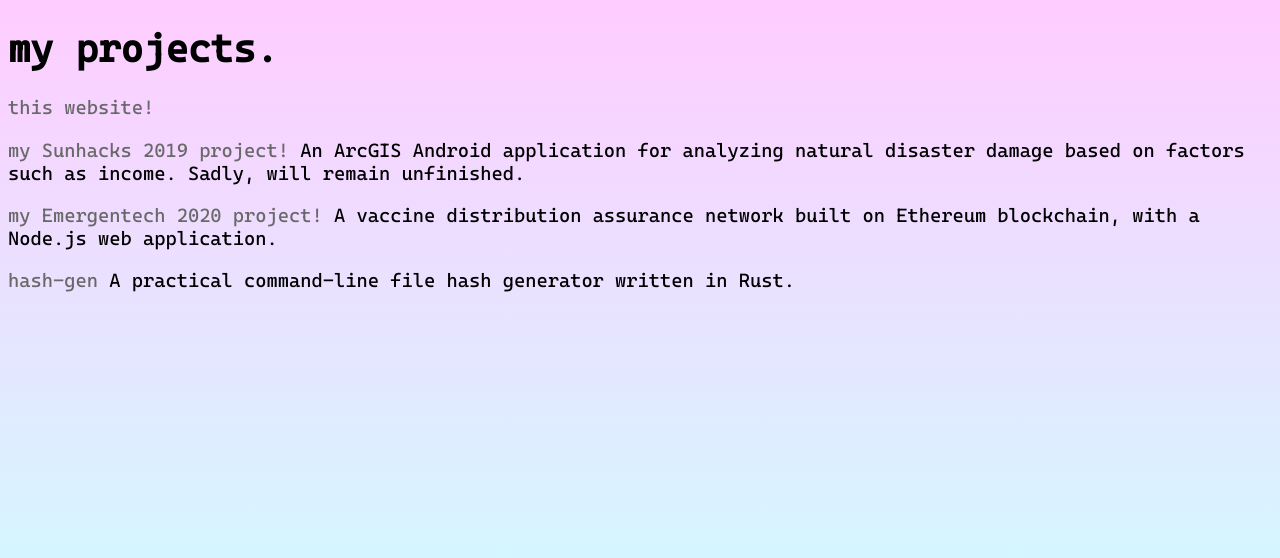
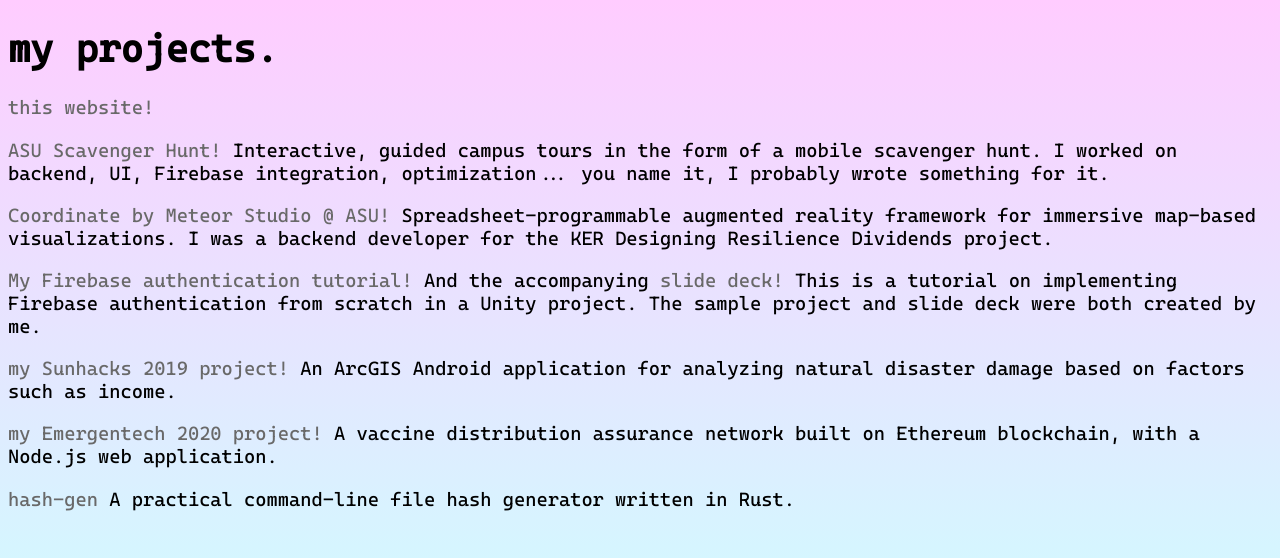
Before and after one commit to jfarabee/jfarabee.github.io, a plain HTML site: page projects.html in a window 1280 px wide. Drawn offline with Linux system fonts and the light colour scheme; files whose address does not match are found by name.

Commit message:
updated for 2021
got up to a lot this year! just new content updates for now.

```diff
--- a/projects.html
+++ b/projects.html
@@ -10,15 +10,37 @@
     <body>
         <h1><code>my projects.</code></h1>
         <p>
-            <a href="https://github.com/jfarabee/jfarabee.github.io">
-                this website!
-            </a>
+          <a href="https://github.com/jfarabee/jfarabee.github.io">
+            this website!
+          </a>
+        </p>
+        <p>
+          <a href="https://xr.asu.edu/scavenger">
+            ASU Scavenger Hunt!
+          </a>
+          Interactive, guided campus tours in the form of a mobile scavenger hunt. I worked on backend, UI, Firebase integration, optimization... you name it, I probably wrote something for it.
+        </p>
+        <p>
+          <a href="https://meteor.ame.asu.edu/projects/coordinate/">
+            Coordinate by Meteor Studio @ ASU!
+          </a>
+           Spreadsheet-programmable augmented reality framework for immersive map-based visualizations. I was a backend developer for the KER Designing Resilience Dividends project.
+        </p>
+        <p>
+          <a href="https://github.com/jfarabee/firebase-authentication-tutorial">
+            My Firebase authentication tutorial!
+          </a>
+           And the accompanying
+           <a href="https://docs.google.com/presentation/d/1wSzMrItIAgv9wUzOgkVZ9spZwcZdf_lmMWFwETzS5Og/edit?usp=sharing">
+            slide deck!
+          </a>
+          This is a tutorial on implementing Firebase authentication from scratch in a Unity project. The sample project and slide deck were both created by me.
         </p>
         <p>
           <a href="https://github.com/mackalex/sunhacks2019">
             my Sunhacks 2019 project!
           </a>
-           An ArcGIS Android application for analyzing natural disaster damage based on factors such as income. Sadly, will remain unfinished.
+           An ArcGIS Android application for analyzing natural disaster damage based on factors such as income.
         </p>
         <p>
           <a href="https://github.com/mackalex/vaccine_distribution_network">
```
Also changed, not shown: index.html (+13 -2 lines).
